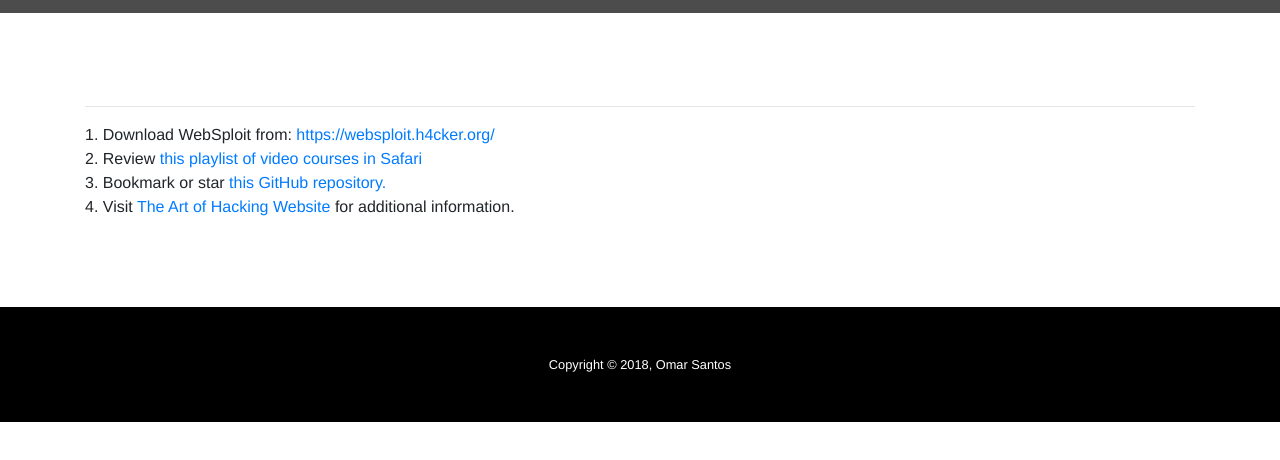
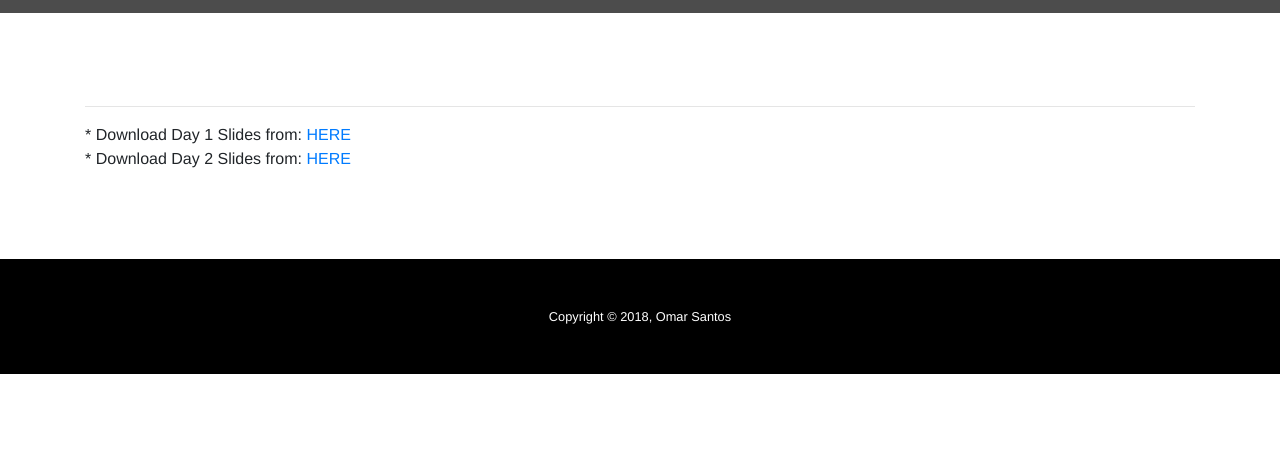
Before and after one commit to cehreview/cehreview, a plain HTML site: page slides.html in a window 1280 px wide. Shown: the part 54-514 px from the top of the page. Drawn offline with Linux system fonts and the light colour scheme.

Commit message:
updating slides page

```diff
--- a/slides.html
+++ b/slides.html
@@ -52,13 +52,9 @@
       <div class="container">
         <br> <br> <br><br> <br> <br><hr>
 <p>
-1. Download WebSploit from: <a href="https://websploit.h4cker.org/">https://websploit.h4cker.org/</a>
+* Download Day 1 Slides from: <a href="https://cehreview.com/pdfs/CEH_live_training_day_1.pdf">HERE</a>
 <br>
-2. Review <a href="https://www.safaribooksonline.com/playlists/1b8868d3-93ad-4e1b-bbe4-c583173318e5"> this playlist of video courses in Safari </a>
-<br>
-3. Bookmark or star <a href="https://theartofhacking.org/github">this GitHub repository.</a>
-<br>
-4. Visit <a href="https://theartofhacking.org/">The Art of Hacking Website</a> for additional information.
+* Download Day 2 Slides from: <a href="https://cehreview.com/pdfs/CEH_live_training_day_2.pdf">HERE</a>
 </p>
 
 
```
